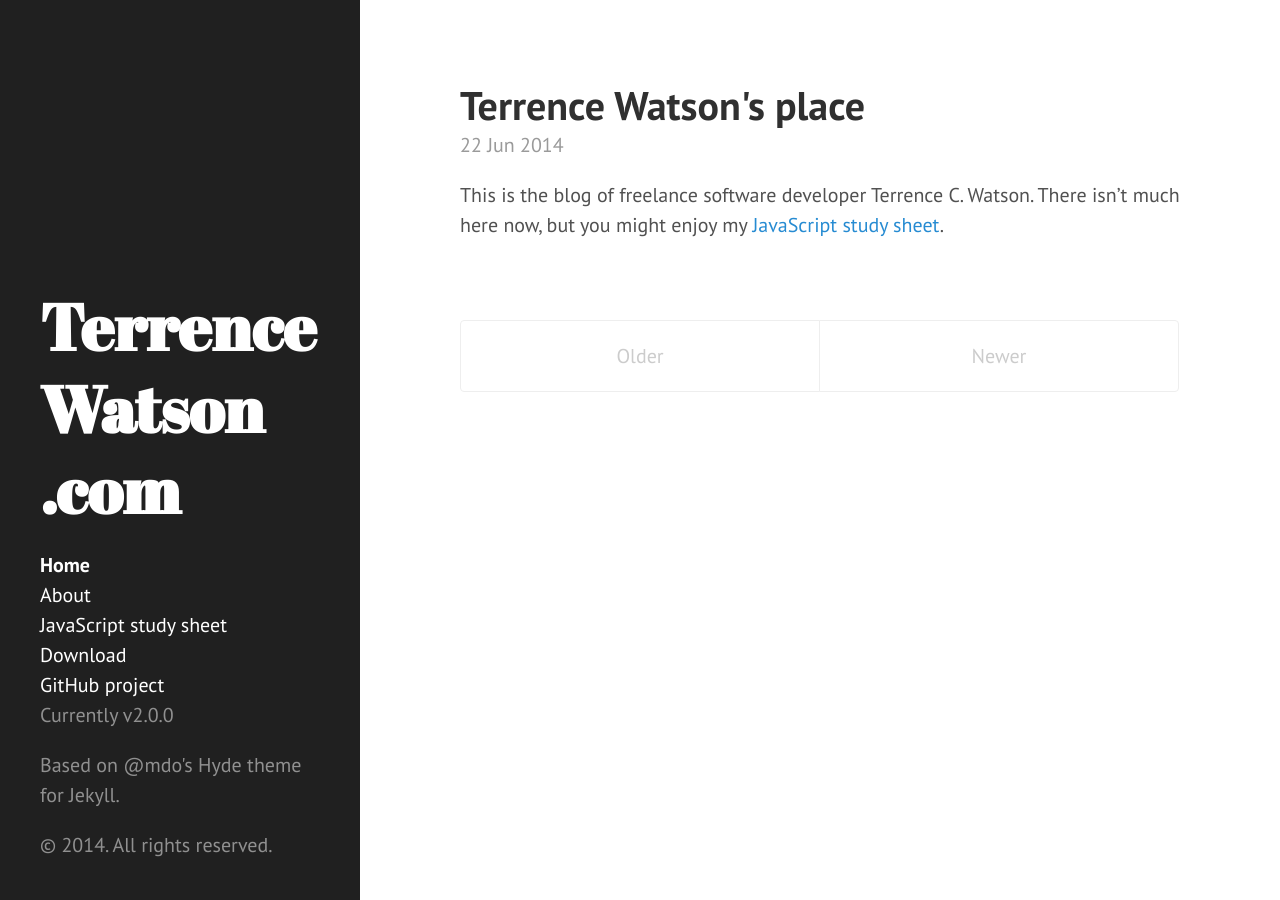
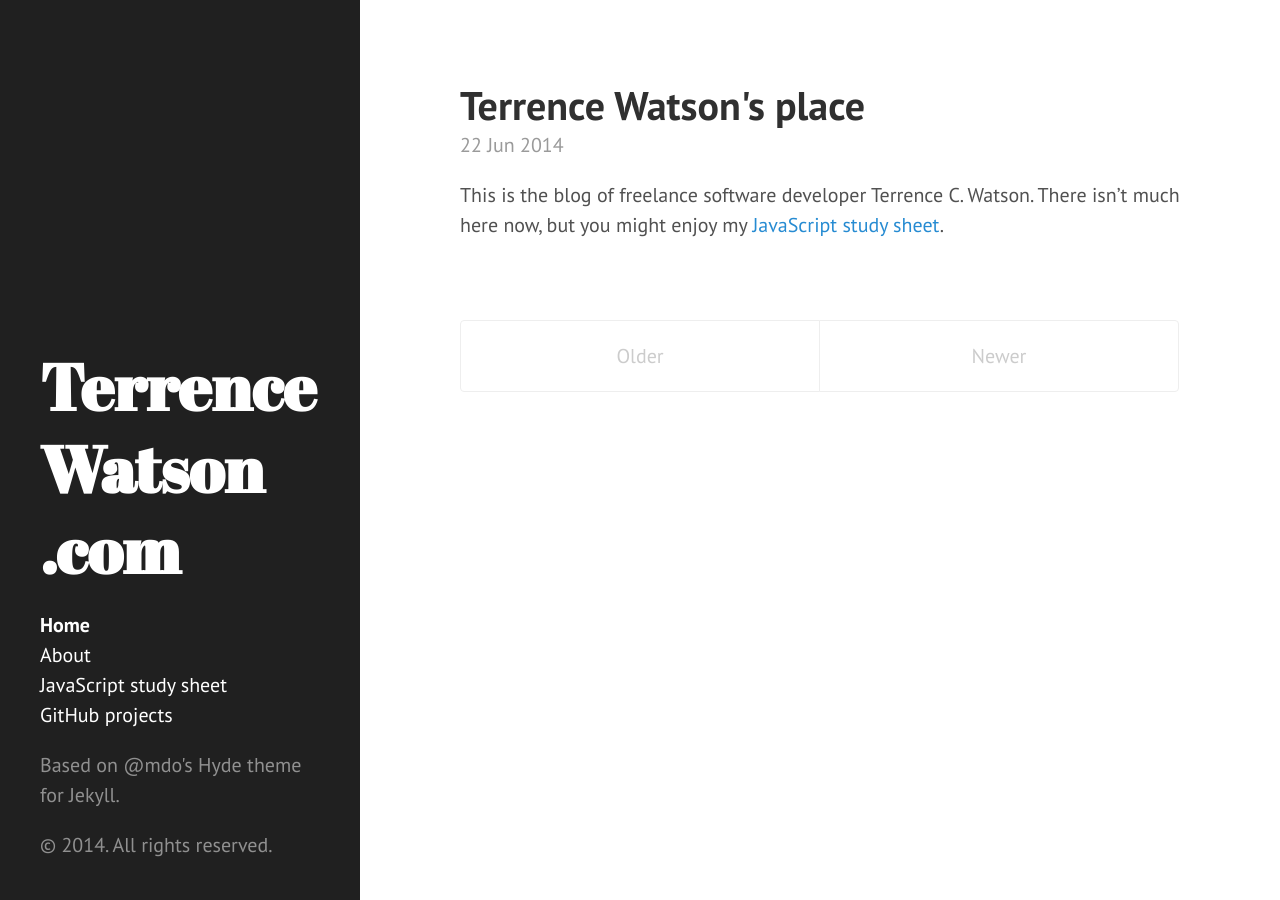
Before and after one commit to selfinterest/selfinterest.github.io, a Jekyll site: the page built from index.html, in a window 1280 px wide. Built offline with Jekyll 4.4.1, drawn with Linux system fonts in a browser that asks for light colours; nearby versions of some CDN libraries; Markdown is read by kramdown in place of the engine named in the settings; the list of posts is cut into pages by our own code.

Commit message:
Made sidebar modifications

```diff
--- a/_includes/sidebar.html
+++ b/_includes/sidebar.html
@@ -26,9 +26,7 @@
         {% endif %}
       {% endfor %}
 
-      <li class="sidebar-nav-item"><a href="{{ site.github.repo }}/archive/v{{ site.version }}.zip">Download</a></li>
-      <li class="sidebar-nav-item"><a href="{{ site.github.repo }}">GitHub project</a></li>
-      <li class="sidebar-nav-item">Currently v{{ site.version }}</li>
+      <li class="sidebar-nav-item"><a href="{{ site.github.repo }}">GitHub projects</a></li>
     </ul>
     <p>Based on @mdo's Hyde theme for Jekyll.</p>
     <p>&copy; {{ site.time | date: '%Y' }}. All rights reserved.</p>
```
